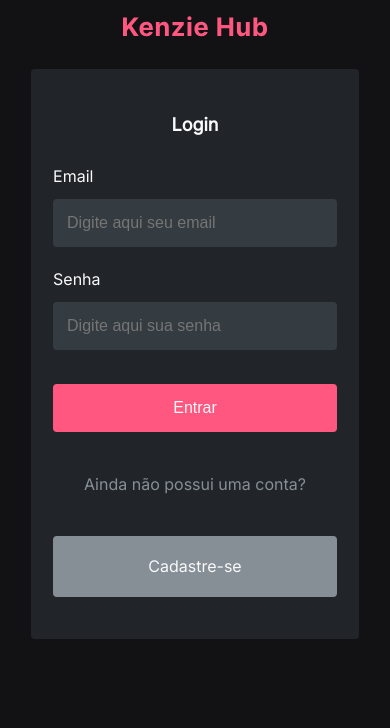
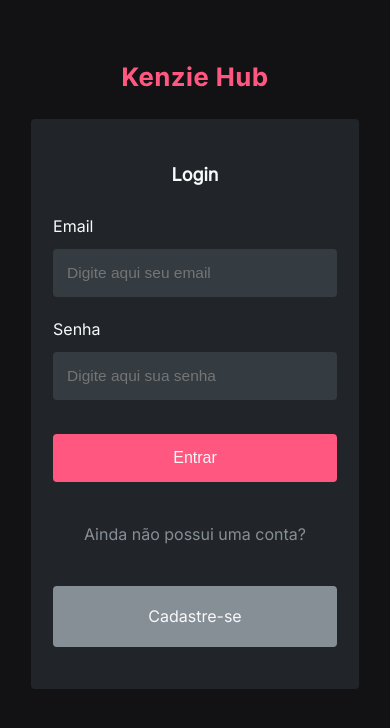
Before and after one commit to arrudo/Kenzie-Hub-arrudo, a React (Vite) app: page / in a window 390 px wide. Shown: the top 728 px of the page. Built offline with nearby package versions, Linux system fonts and the light colour scheme.

Commit message:
corrigindo margin-top e vercel

```diff
--- a/src/components/Input/style.module.scss
+++ b/src/components/Input/style.module.scss
@@ -16,8 +16,3 @@
   top: 84px;
   font-size: var(--font-size-3);
 }
-@media (max-width: 700px) {
-  input {
-    width: 90%;
-  }
-}
--- a/src/pages/LoginPage/index.jsx
+++ b/src/pages/LoginPage/index.jsx
@@ -40,7 +40,7 @@ export const LoginPage = ({ setUser }) => {
     loginUser(formData);
   };
   return (
-    <>
+    <div className={styles.login_page__container}>
       <Header hasButton={false} />
       <div className="container">
         <Formulary onSubmit={handleSubmit(submit)}>
@@ -74,6 +74,6 @@ export const LoginPage = ({ setUser }) => {
           </div>
         </Formulary>
       </div>
-    </>
+    </div>
   );
 };
--- a/src/pages/LoginPage/style.module.scss
+++ b/src/pages/LoginPage/style.module.scss
@@ -1,3 +1,6 @@
+.login_page__container{
+  margin-top: 50px;
+}
 .form__container {
   background-color: var(--color-gray-3);
   padding: 42px 22px;
--- a/src/styles/input.scss
+++ b/src/styles/input.scss
@@ -14,3 +14,6 @@ input:focus {
 input:focus::placeholder {
   color: var(--color-gray-0);
 }
+input::placeholder{
+  font-size: 0.9687rem;
+}
```
Also changed, not shown: vercel.json (added).
